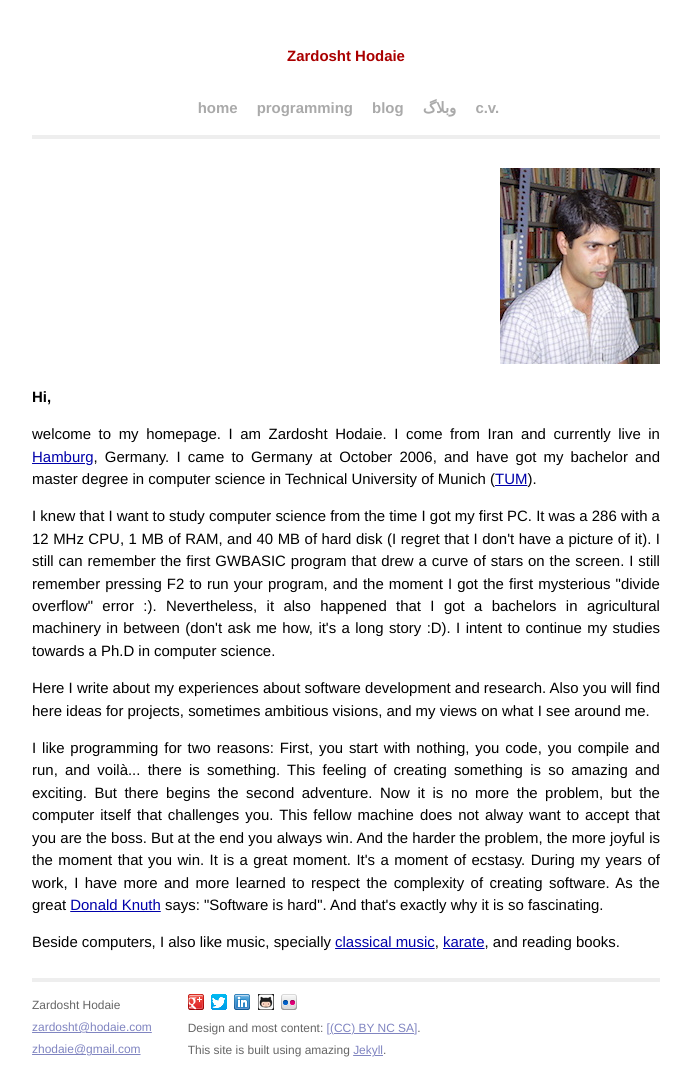
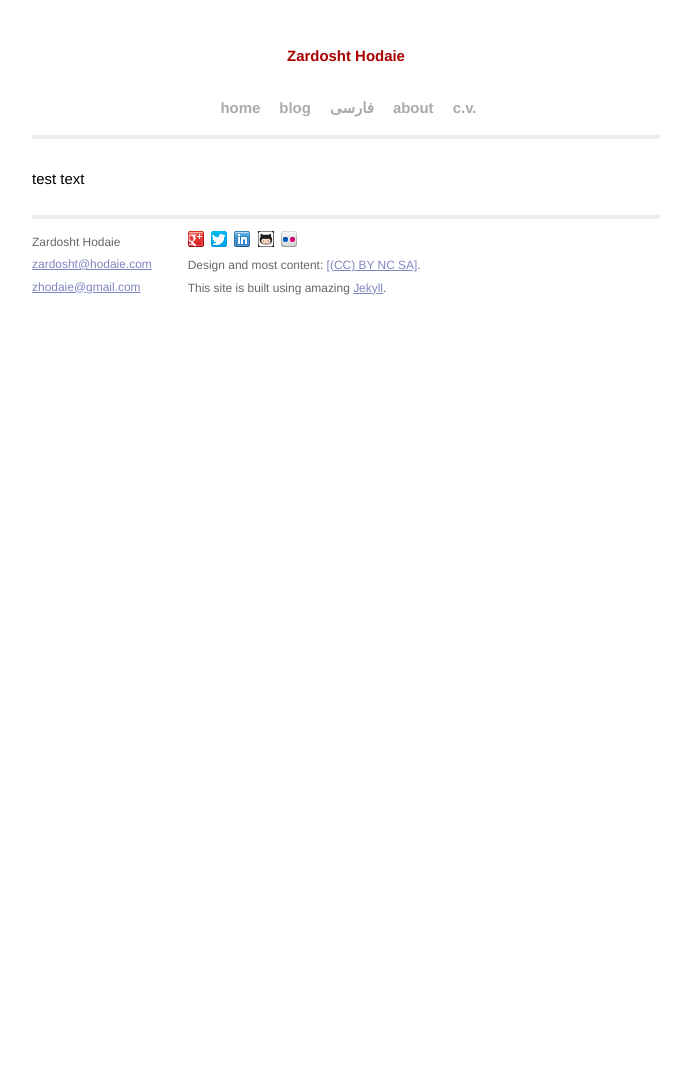
Before and after one commit to zardosht/hodaie.com, a Jekyll site: the page built from index.html, in a window 1280 px wide. Shown: the whole page, without its empty margins (294-985 px from the left). Built offline with Jekyll 4.4.1, drawn with Linux system fonts in a browser that asks for light colours; Markdown is read by kramdown in place of the engine named in the settings; after the commit the page ends 945 px from its top, so only the background shows below that.

Commit message:
changed structure: 1. home page now should show the last 3 posts with a summary 2. added about page 3. removed the programming page

```diff
--- a/_config.yml
+++ b/_config.yml
@@ -8,17 +8,17 @@
   path: index.html
   url: /index.html
 
-- text: programming
-  path: programming
-  url: /programming.html
-
 - text: blog
   path: blog
   url: /blog.html
 
-- text: وبلاگ
+- text: فارسی
   path: farsi
   url: /farsi.html
+
+- text: about
+  path: about.html
+  url: /about.html
 
 - text: c.v.
   path: cv
--- a/_posts/2013-11-14-welcome-to-jekyll-farsi.markdown
+++ b/_posts/2013-11-14-farsi.markdown
@@ -1,6 +1,6 @@
 ---
 layout: farsipost
-title:  "Farsi - Welcome to Jekyll!"
+title:  "Farsi - farsi farsi!"
 date:   2013-11-14 20:27:01
 categories: farsi jekyll update
 ---
--- a/blog.html
+++ b/blog.html
@@ -6,8 +6,8 @@
 <div id="blog">
   <h1>Blog Posts</h1>
   {% for post in site.posts %}
-    	{% if post.categories contains 'blog' %}
+    	{% unless post.categories contains 'farsi' %}
      		 <li><span>{{ post.date | date_to_string }}</span> &raquo; <a href="{{ post.url }}">{{ post.title }}</a></li>
-     	{% endif %}
+     	{% endunless %}
    {% endfor %}
 </div>
--- a/index.html
+++ b/index.html
@@ -5,23 +5,8 @@
 
 <div id="home">
 
-	<div class="home-image">
-		<img src="/images/me/me4.jpg"
-			alt="A picture of me at work in Iran."
-			title="A picture of me at work back in Iran." >
-	</div>
 
-	<h1>Hi, </h1>
-
-	<p>welcome to my homepage. I am Zardosht Hodaie. I come from Iran and currently live in <a href="http://en.wikipedia.org/wiki/Hamburg">Hamburg</a>, Germany. I came to Germany at October 2006, and have got my bachelor and master degree in computer science in Technical University of Munich (<a href="http://www.in.tum.de/">TUM</a>). </p>
-
-	<p>I knew that I want to study computer science from the time I got my first PC. It was a 286 with a 12 MHz CPU, 1 MB of RAM, and 40 MB of hard disk (I regret that I don't have a picture of it). I still can remember the first GWBASIC program that drew a curve of stars on the screen. I still remember pressing F2 to run your program, and the moment I got the first mysterious "divide overflow" error :). Nevertheless, it also happened that I got a bachelors in agricultural machinery in between (don't ask me how, it's a long story :D). I intent to continue my studies towards a Ph.D in computer science. </p>
-
-	<p>Here I write about my experiences about software development and research. Also you will find here ideas for projects, sometimes ambitious visions, and my views on what I see around me.</p>
-
-	<p> I like programming for two reasons: First, you start with nothing, you code, you compile and run, and voilà... there is something. This feeling of creating something is so amazing and exciting. But there begins the second adventure.  Now it is no more the problem, but the computer itself that challenges you. This fellow machine does not alway want to accept that you are the boss. But at the end you always win. And the harder the problem, the more joyful is the moment that you win. It is a great moment. It's a moment of ecstasy. During my years of work, I have more and more learned to respect the complexity of creating software. As the great <a href="http://en.wikiquote.org/wiki/Donald_Knuth">Donald Knuth</a> says: "Software is hard". And that's exactly why it is so fascinating. </p>
-
-	<p>Beside computers, I also like music, specially <a href="http://www.youtube.com/watch?v=4SfHU0IFoP8">classical music</a>, <a href="http://www.youtube.com/watch?v=3oQ5ROZC4Yc">karate</a>, and reading books. </p>
+	<p>test text </p>
 
 
 
```
Also changed, not shown: about.html (added, +29 -0 lines), programming.html (deleted, +0 -15 lines).
